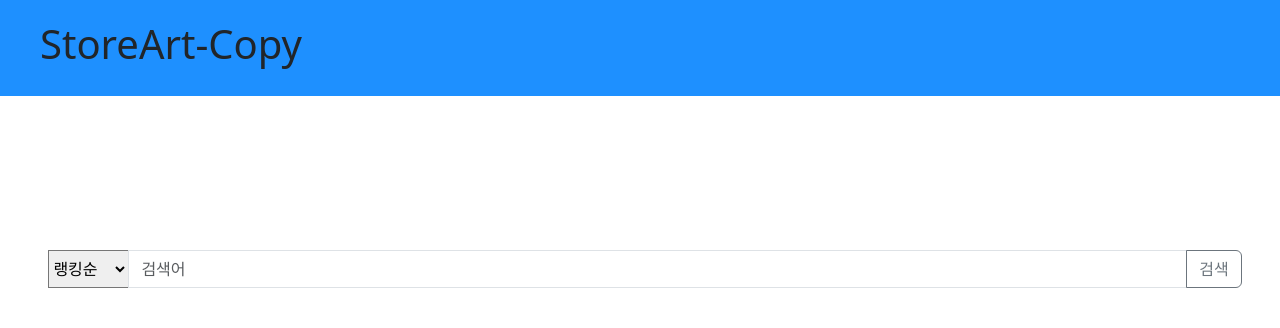
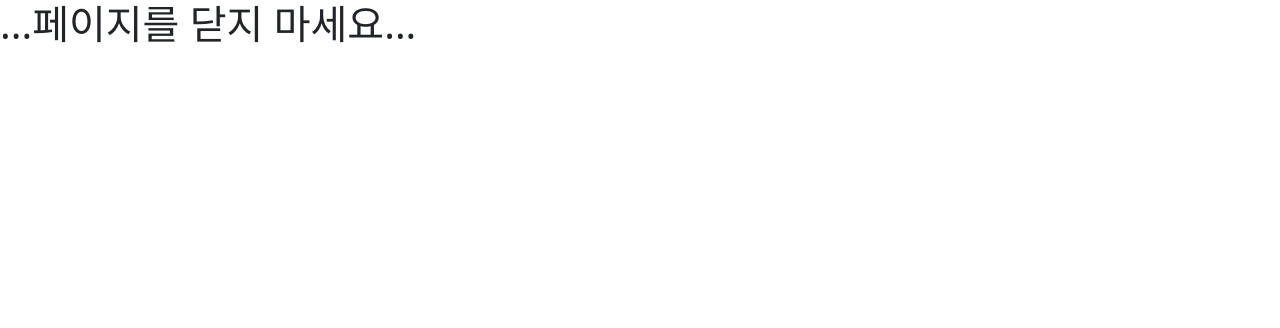
Before and after one commit to gusdndhdld123/searchproject, a Flask app: template templates/index.html in a window 1280 px wide. Shown: the top 328 px of the page. Run offline with Flask 3, Linux system fonts and the light colour scheme; the template is opened without the code that fills it, so the values that code supplies are empty.

Commit message:
2024-11-15 16:01

```diff
--- a/app.py
+++ b/app.py
@@ -1,4 +1,5 @@
 from apscheduler.schedulers.background import BackgroundScheduler
+from apscheduler.triggers.date import DateTrigger
 from flask import Flask, render_template, jsonify
 import pyperclip
 import time
@@ -16,6 +17,7 @@ from apscheduler.events import EVENT_JOB_EXECUTED, EVENT_JOB_ERROR
 from flask_cors import CORS
 import datetime
 import math
+
 app = Flask(__name__)
 CORS(app, origins="*")
 
@@ -25,58 +27,117 @@ log_handler = logging.StreamHandler()
 log_handler.setFormatter(log_formatter)
 app.logger.addHandler(log_handler)
 app.logger.setLevel(logging.INFO)
+logging.getLogger().addHandler(log_handler)
+logging.getLogger().setLevel(logging.INFO)
 
 # 전역 변수를 통해 드라이버 상태 유지
 driver = None
+count1 = 0
+maxcount = 3600 * 24  # 30초로 변경 (테스트 목적, 실제 3600초로 설정 가능)
 
 def initialize_driver():
     """WebDriver 초기화 및 전역 변수 설정."""
     global driver
-    options = Options()
-    driver = webdriver.Chrome(service=ChromeService(ChromeDriverManager().install()), options=options)
-    driver.set_window_size(1920, 1080)
+    if driver is None:  # 이미 드라이버가 초기화되었으면 재사용
+        options = Options()
+        driver = webdriver.Chrome(service=ChromeService(ChromeDriverManager().install()), options=options)
+        driver.set_window_size(1920, 1080)
+        app.logger.info('WebDriver 초기화 완료')
+
+def counthour():
+    """1초마다 count1을 1씩 증가시키고, 3600초 후 naver_login 함수 호출"""
+    global count1
+    if count1 < maxcount:
+        count1 += 1
+        app.logger.info(f"현재 count1: {count1} / 목표 maxcount: {maxcount}")
+    else:
+        app.logger.info(f"{maxcount}초가 경과하였습니다. 네이버 로그인 시작.")
+        naver_login()  # 3600초 후 로그인 함수 호출
+        count1 = 0  # 카운트를 초기화하여 다시 카운트할 수 있게 설정
 
 def naver_login():
     """네이버와 스토어에 로그인."""
-    driver.get("https://www.naver.com/")
-    app.logger.info('페이지 띄워짐')
-    time.sleep(2)
+    if driver is None:
+        initialize_driver()  # 드라이버가 초기화되지 않았다면 초기화
 
-    login_button1 = driver.find_element(By.CLASS_NAME, "MyView-module__link_login___HpHMW")
-    login_button1.click()
-    time.sleep(2)
-    app.logger.info('로그인 버튼 클릭')
+    # 항상 새 창을 열어 네이버 페이지 접속
+    driver.execute_script("window.open('');")
+    # driver.switch_to.window(driver.window_handles[-1])  # 새 창으로 전환
+    # driver.get("https://www.naver.com/")
+    # app.logger.info('새 창에 네이버 페이지 열림')
+    # time.sleep(2)
+    #
+    # # 로그아웃 처리 (로그인 상태일 경우)
+    # try:
+    #     logout_button = driver.find_element(By.CLASS_NAME, "MyView-module__btn_logout___bsTOJ")
+    #     logout_button.click()
+    #     app.logger.info("로그아웃 버튼 클릭됨")
+    # except Exception as e:
+    #     app.logger.info(f"로그아웃 버튼이 존재하지 않음: {e}")
+    #
+    # # 로그인 버튼 클릭 및 로그인 정보 입력
+    # login_button1 = driver.find_element(By.CLASS_NAME, "MyView-module__link_login___HpHMW")
+    # login_button1.click()
+    # time.sleep(2)
+    # app.logger.info('로그인 버튼 클릭')
+    #
+    # #로그인 유지 버튼 누름
+    # keepbutton1 = driver.find_element(By.CLASS_NAME, "keep_text")
+    # keepbutton1.click()
+    #
+    #
+    # # 아이디와 패스워드 입력
+    # id_input = driver.find_element(By.ID, "id")
+    # id_input.click()
+    # pyperclip.copy("althcjswo11")
+    # actions = ActionChains(driver)
+    # actions.key_down(Keys.CONTROL).send_keys('v').key_up(Keys.CONTROL).perform()
+    # time.sleep(3)
+    # app.logger.info('아이디 입력됨')
+    #
+    # pw_input = driver.find_element(By.ID, "pw")
+    # pw_input.click()
+    # pyperclip.copy("alth9524!!")
+    # actions.key_down(Keys.CONTROL).send_keys('v').key_up(Keys.CONTROL).perform()
+    # app.logger.info('패스워드 입력됨')
+    # time.sleep(3)
+    # pw_input.send_keys(Keys.ENTER)
+    # app.logger.info('엔터 입력됨')
+    # time.sleep(3)  # 로그인 대기
+    #
+    # # 스토어 페이지로 이동하여 간편 로그인
+    # driver.execute_script("window.open('https://accounts.commerce.naver.com/login?url=https%3A%2F%2Fsell.smartstore.naver.com%2F%23%2Flogin-callback');")
+    # driver.switch_to.window(driver.window_handles[-1])
+    # app.logger.info('스토어 페이지 새 창 열림')
+    # time.sleep(4)
+    #
+    # login_button2 = driver.find_element(By.CLASS_NAME, "Login_btn_login__2TtMz")
+    # login_button2.click()
+    # app.logger.info('스토어 간편로그인 버튼 클릭')
+    #
+    # # 추가 처리
+    # try:
+    #     button0 = driver.find_element(By.CLASS_NAME, "LinkSmartStore_lnk__21yae")
+    #     button0.click()
+    #     app.logger.info("추가처리 버튼 클릭됨")
+    # except Exception as e:
+    #     app.logger.info(f"추가처리 버튼이 존재하지 않음: {e}")
+    #
+    # # 기존 다른 모든 창 닫기 (로그인 완료 후)
+    # if len(driver.window_handles) > 2:  # 기존 창이 있는 경우에만 실행
+    #     for handle in driver.window_handles[:-1]:
+    #         driver.switch_to.window(handle)
+    #         driver.close()
+    #     app.logger.info('기존 모든 창 닫음')
+    #
+    # # 마지막 남은 창으로 전환
+    # driver.switch_to.window(driver.window_handles[0])
 
-    id_input = driver.find_element(By.ID, "id")
-    id_input.click()
-    pyperclip.copy("althcjswo11")
-    actions = ActionChains(driver)
-    actions.key_down(Keys.CONTROL).send_keys('v').key_up(Keys.CONTROL).perform()
-    time.sleep(3)
-    app.logger.info('아이디 입력됨')
-
-    pw_input = driver.find_element(By.ID, "pw")
-    pw_input.click()
-    pyperclip.copy("alth9524!!")
-
-    actions = ActionChains(driver)
-    actions.key_down(Keys.CONTROL).send_keys('v').key_up(Keys.CONTROL).perform()
-    app.logger.info('패스워드 입력됨')
-    time.sleep(3)
-    pw_input.send_keys(Keys.ENTER)
-    app.logger.info('엔터 입력됨')
-    time.sleep(3)  # 수동으로 로그인 대기
-
-    driver.execute_script("window.open('https://accounts.commerce.naver.com/login?url=https%3A%2F%2Fsell.smartstore.naver.com%2F%23%2Flogin-callback');")
-    driver.switch_to.window(driver.window_handles[1])
-    app.logger.info('스토어창 열림')
-    time.sleep(2)
-    login_button2 = driver.find_element(By.CLASS_NAME, "Login_btn_login__2TtMz")
-    login_button2.click()
-    app.logger.info('간편로그인 누름')
 
 def get_search_data(keyword):
     """키워드를 이용해 검색 데이터를 가져옴."""
+    if driver is None:
+        initialize_driver()  # 드라이버가 초기화되지 않았다면 초기화
     if len(driver.window_handles) < 3:
         driver.execute_script("window.open('');")
     driver.switch_to.window(driver.window_handles[2])
@@ -91,15 +152,45 @@ def get_search_data(keyword):
     app.logger.info('데이터 추출 완료')
     return data
 
-@app.route('/', methods=['GET'])
+def scheduled_task():
+    """주기적으로 실행할 작업."""
+    counthour()  # 주기적으로 카운트 작업을 실행
+
+def on_startup():
+    """서버 시작 시 한 번만 실행할 작업."""
+    naver_login()  # 서버 시작 시 한 번만 실행
+# schedule.start()
+def initialize_app():
+    """서버 시작 시 필요한 초기화 작업."""
+    global driver
+    if driver is None:
+        initialize_driver()  # 드라이버 초기화
+
+    # Smartstore URL에 접속한 상태가 아니면 로그인 시도
+    if not driver.current_url.startswith("https://sell.smartstore.naver.com"):
+        naver_login()  # 네이버 로그인
+# 스케줄러 작업
+schedule = BackgroundScheduler(daemon=True, timezone='Asia/Seoul')
+
+# # 1초 간격으로 실행되는 카운트 작업
+# schedule.add_job(counthour, 'interval', seconds=1, id='test_job', max_instances=1)
+# 서버 시작 시 단 한 번 실행되는 작업 추가
+schedule.add_job(initialize_app, trigger=DateTrigger(run_date=datetime.datetime.now()))
+
+# # 서버 시작 시 한 번만 실행되는 로그인 작업 (즉시 실행)
+# schedule.add_job(on_startup, 'interval', seconds=0, id='login_job', max_instances=1)
+#
+# # 스케줄러 시작
+
+@app.route('/login', methods=['GET'])
 def index():
     global driver
 
     if driver is None:
-        initialize_driver()
+        initialize_driver()  # 드라이버 초기화
 
     if not driver.current_url.startswith("https://sell.smartstore.naver.com"):
-        naver_login()
+        naver_login()  # 네이버 로그인
 
     return render_template('index.html', data=None)
 
@@ -107,7 +198,7 @@ def index():
 def api(keyword):
     global driver
     if driver is None:
-        initialize_driver()
+        initialize_driver()  # 드라이버 초기화
 
     # API 요청에 대해 별도 쓰레드로 처리
     thread = threading.Thread(target=get_search_data, args=(keyword,))
@@ -117,33 +208,17 @@ def api(keyword):
 
     return jsonify(data)
 
-def scheduled_task():
-    """주기적으로 실행할 작업."""
-    app.logger.info('스케줄러 작업 실행 중...')
-    keyword = "example"  # 예시로 사용할 키워드
-
-    # 스케줄 작업을 쓰레드로 비동기 처리
-    thread = threading.Thread(target=get_search_data, args=(keyword,))
-    thread.start()
-
-    # 쓰레드 종료 후 데이터 처리 로그
-    app.logger.info("검색된 데이터가 스레드에서 처리되었습니다.")
-
-def handle_job_event(event):
-    """작업 완료 후 로그 처리."""
-    if event.exception:
-        app.logger.error(f"작업 실행 중 에러 발생: {event.job_id}")
-    else:
-        app.logger.info(f"작업 {event.job_id}이(가) 성공적으로 실행되었습니다.")
+# def scheduled_task():
+#     """주기적으로 실행할 작업."""
+#     counthour()  # 주기적으로 카운트 작업을 실행
 
 if __name__ == '__main__':
-    # APScheduler 설정
-    scheduler = BackgroundScheduler()
-    scheduler.add_job(scheduled_task, 'interval', seconds=3, id='test_job', max_instances=1)  # 3초 간격으로 실행
-    scheduler.add_listener(handle_job_event, EVENT_JOB_EXECUTED | EVENT_JOB_ERROR)
-
-    # 서버 시작 시 스케줄러 시작
-    scheduler.start()
-
+    # # APScheduler 설정
+    # scheduler = BackgroundScheduler(daemon=True, timezone='Asia/Seoul')
+    # scheduler.add_job(scheduled_task, 'interval', seconds=1)
+    #
+    # # 서버 시작 시 스케줄러 시작
+    # scheduler.start()
+    initialize_app()  # 서버 시작 시 한 번 초기화 함수 실행
     # Flask 서버 실행, use_reloader=False로 설정하여 두 번 실행되지 않도록 방지
     app.run(debug=False, use_reloader=False)
--- a/templates/index.html
+++ b/templates/index.html
@@ -3,92 +3,13 @@
 <head>
     <meta charset="UTF-8">
     <meta name="viewport" content="width=device-width, initial-scale=1.0">
-    <title>JSON 데이터</title>
+    <title>...페이지를 닫지 마세요...</title>
     <link href="https://cdn.jsdelivr.net/npm/bootstrap@5.3.0-alpha1/dist/css/bootstrap.min.css" rel="stylesheet">
 </head>
 <body>
-<div style="padding: 20px; background-color: dodgerblue" >
-    <h1 style="padding-left: 20px; text-decoration-color: white">StoreArt-Copy</h1>
-</div>
-<div style="padding: 5%">
-    {% if data %}
-        <h1>검색어 : {{ data.result.searchKeyword }}</h1>
-        <p>기준시간 : {{ data.result.searchTime }}</p>
-    {% endif %}
-</div>
-<div style="padding-left: 3%; padding-right: 3%; padding-top: 2%; padding-bottom: 2%;">
-    <form id="searchForm" method="POST" style="display: flex; justify-content: space-between; align-items: center;">
-        <div class="input-group mb-3" style="flex: 1;">
-            <!-- 정렬 옵션 -->
-            <select id="sort" name="sort" onchange="submitForm()" style="margin-left: 10px;">
-                <option value="a" {% if selected_sort == 'a' or selected_sort is none %}selected{% endif %}>랭킹순</option>
-                <option value="b" {% if selected_sort == 'b' %}selected{% endif %}>판매가순</option>
-                <option value="c" {% if selected_sort == 'c' %}selected{% endif %}>클릭순</option>
-                <option value="d" {% if selected_sort == 'd' %}selected{% endif %}>연관순</option>
-            </select>
-
-            <input type="text" class="form-control" placeholder="검색어" aria-label="Recipient's username" aria-describedby="button-addon2" id="keyword" name="keyword" value="{{ data.result.searchKeyword if data and data.result and data.result.searchKeyword else '' }}">
-            <button class="btn btn-outline-secondary" type="submit">검색</button>
-        </div>
-    </form>
+<div>
+    <h1>...페이지를 닫지 마세요...</h1>
 </div>
 
-
-
-{% if data %}
-    <div class="flex justify-center">
-        <table class="table table-striped">
-            <thead>
-            <tr>
-                <td>순위</td>
-                <td>상품명</td>
-                <td>스토어명</td>
-                <td>판매가</td>
-                <td>찜수</td>
-                <td>리뷰수</td>
-                <td>클릭점수</td>
-                <td>판매점수</td>
-                <td>리뷰점수</td>
-                <td>품질점수</td>
-                <td>연관성</td>
-                <td>유사성</td>
-                <td>최신성</td>
-                <td>하락위험</td>
-                <td>신뢰도</td>
-            </tr>
-            </thead>
-            <tbody>
-            {% for product in data.result.products %}
-                <tr>
-                    <td>{{ product.rank }}</td>
-                    <td><a href="{{ product.link }}" target="_blank" rel="noopener noreferrer">{{ product.productTitle }}</a></td>
-                    <td>{{ product.mallName }}</td>
-                    <td>{{ product.lowPrice }}</td>
-                    <td>{{ product.keepCnt }}</td>
-                    <td>{{ product.reviewCount }}</td>
-                    <td>{{ product.hitStarScore }}</td>
-                    <td>{{ product.saleStarScore }}</td>
-                    <td>{{ product.reviewCountStarScore }}</td>
-                    <td>{{ product.qualityStarScore }}</td>
-                    <td>{{ product.relevanceStarScore }}</td>
-                    <td>{{ product.similarityStarScore }}</td>
-                    <td>{{ product.recentStarScore }}</td>
-                    <td>{{ product.rankDownScoreType }}</td>
-                    <td>{{ product.reliabilityType }}</td>
-                </tr>
-            {% endfor %}
-            </tbody>
-        </table>
-    </div>
-{% else %}
-
-
-{% endif %}
-
-<script>
-    function submitForm() {
-        document.getElementById("searchForm").submit();
-    }
-</script>
 </body>
 </html>
```
